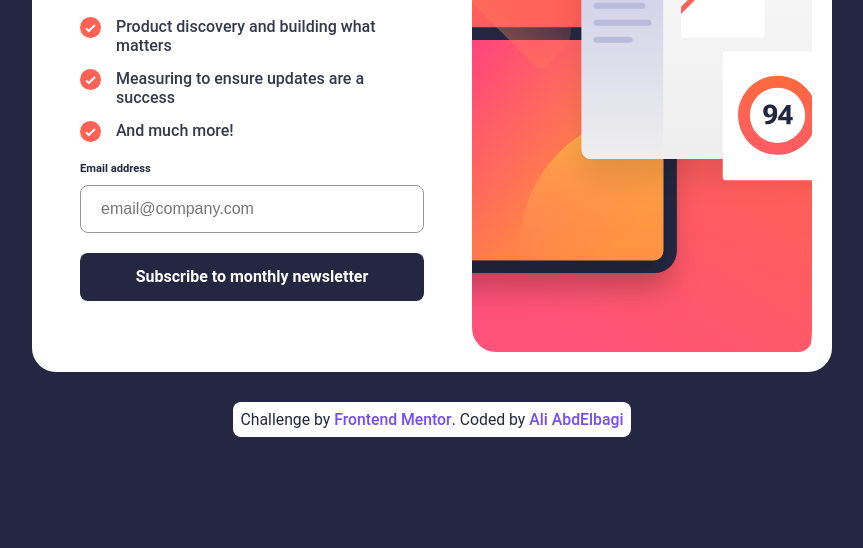
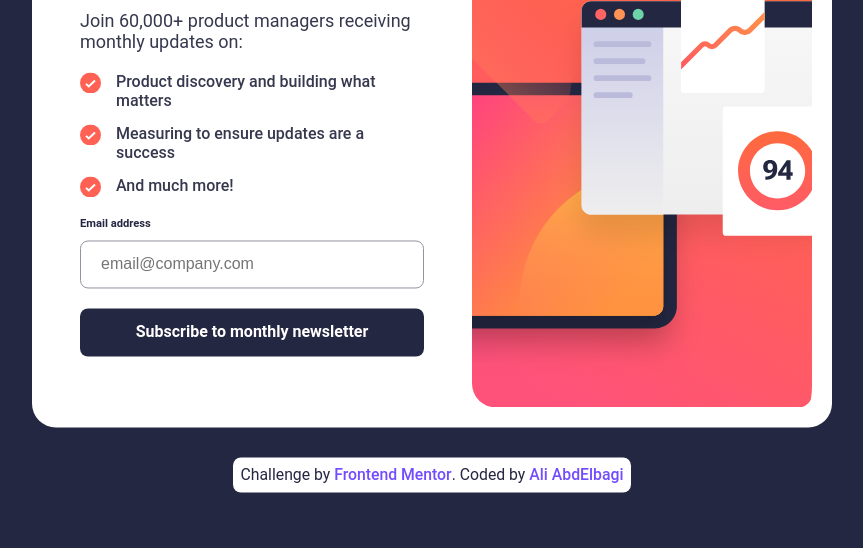
Before and after one commit to ali007-depug/newsletter-signup-with-success-message, a plain HTML site: page index.html in a window 1280 px wide. Shown: the part 252-800 px from the top of the page, without its empty margins (208-1071 px from the left). Drawn offline with Linux system fonts and the light colour scheme.

Commit message:
upload files

```diff
--- a/sass/layout/_sign_up.scss
+++ b/sass/layout/_sign_up.scss
@@ -5,10 +5,11 @@ body {
   }
 }
 main {
-  @include breakpoint(lg) {
-    display: flex;
-    justify-content: center;
-    margin-top: 60px;
+  @include breakpoint(md) {
+    transform: translate(-50%,-50%);
+    top: 50%;
+    left: 50%;
+    position: absolute;
   }
 }
 .sign-up {
```
Also changed, not shown: index.html (+1 -1 lines), sass/style.css, 1 other file.
